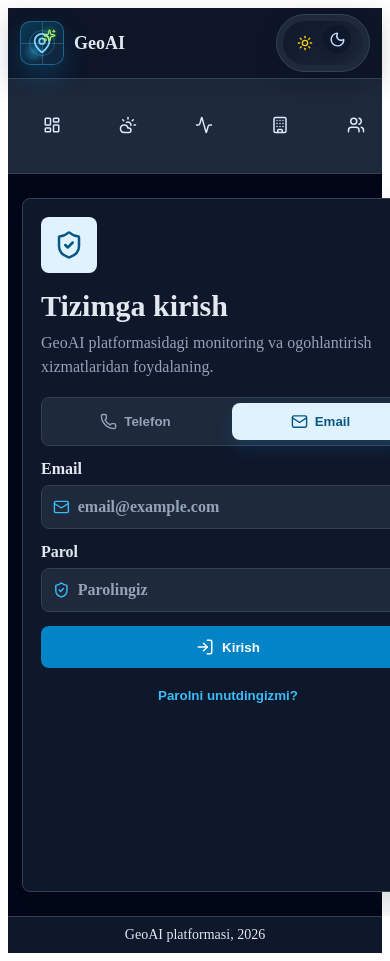
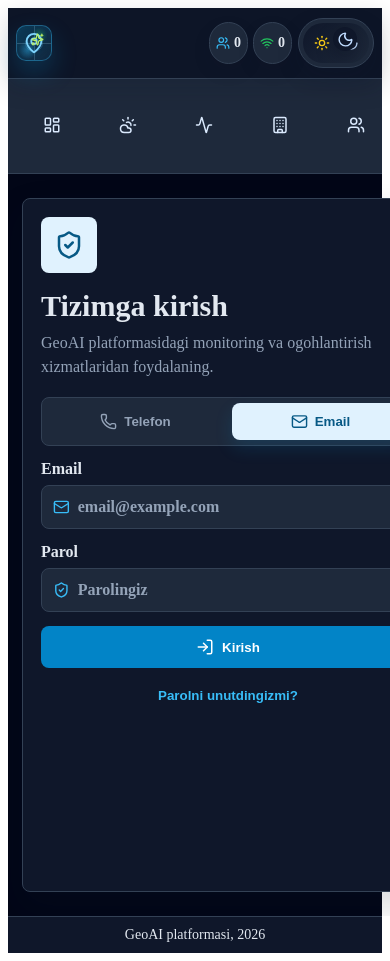
Before and after one commit to miskin-programmer-3/geoai-platform, a React (Vite) app in the folder frontend/: page /login in a window 390 px wide. Built offline with nearby package versions, Linux system fonts and the light colour scheme; no server answers.

Commit message:
Show header stats on mobile

```diff
--- a/frontend/src/components/Header.css
+++ b/frontend/src/components/Header.css
@@ -154,11 +154,19 @@
 
 @media (max-width: 640px) {
   .app-header {
-    padding: 0 12px;
+    padding: 0 8px;
+  }
+
+  .header-actions {
+    gap: 6px;
+  }
+
+  .header-stats {
+    gap: 5px;
   }
 
   .header-brand .geoai-logo-text strong {
-    font-size: 18px;
+    font-size: 16px;
   }
 
   .header-brand .geoai-logo-text span {
@@ -174,17 +182,57 @@
   }
 
   .header-stat {
+    gap: 4px;
     min-height: 34px;
-    padding: 6px 8px;
+    padding: 6px 7px;
+  }
+
+  .header-stat strong {
+    font-size: 14px;
   }
 
   .header-stat small {
     display: none;
   }
+
+  .theme-toggle-track {
+    width: 58px;
+    height: 32px;
+  }
+
+  .theme-toggle-thumb {
+    width: 24px;
+    height: 24px;
+  }
+
+  .app-root.dark .theme-toggle-thumb {
+    transform: translateX(26px);
+  }
 }
 
 @media (max-width: 520px) {
-  .header-stats {
+  .header-brand .geoai-logo-mark {
+    width: 34px;
+    height: 34px;
+  }
+
+  .header-stat svg {
+    width: 14px;
+    height: 14px;
+  }
+
+  .header-stat {
+    min-height: 30px;
+    padding: 5px 6px;
+  }
+
+  .theme-toggle {
+    padding: 4px;
+  }
+}
+
+@media (max-width: 420px) {
+  .header-brand .geoai-logo-text {
     display: none;
   }
 }
```
